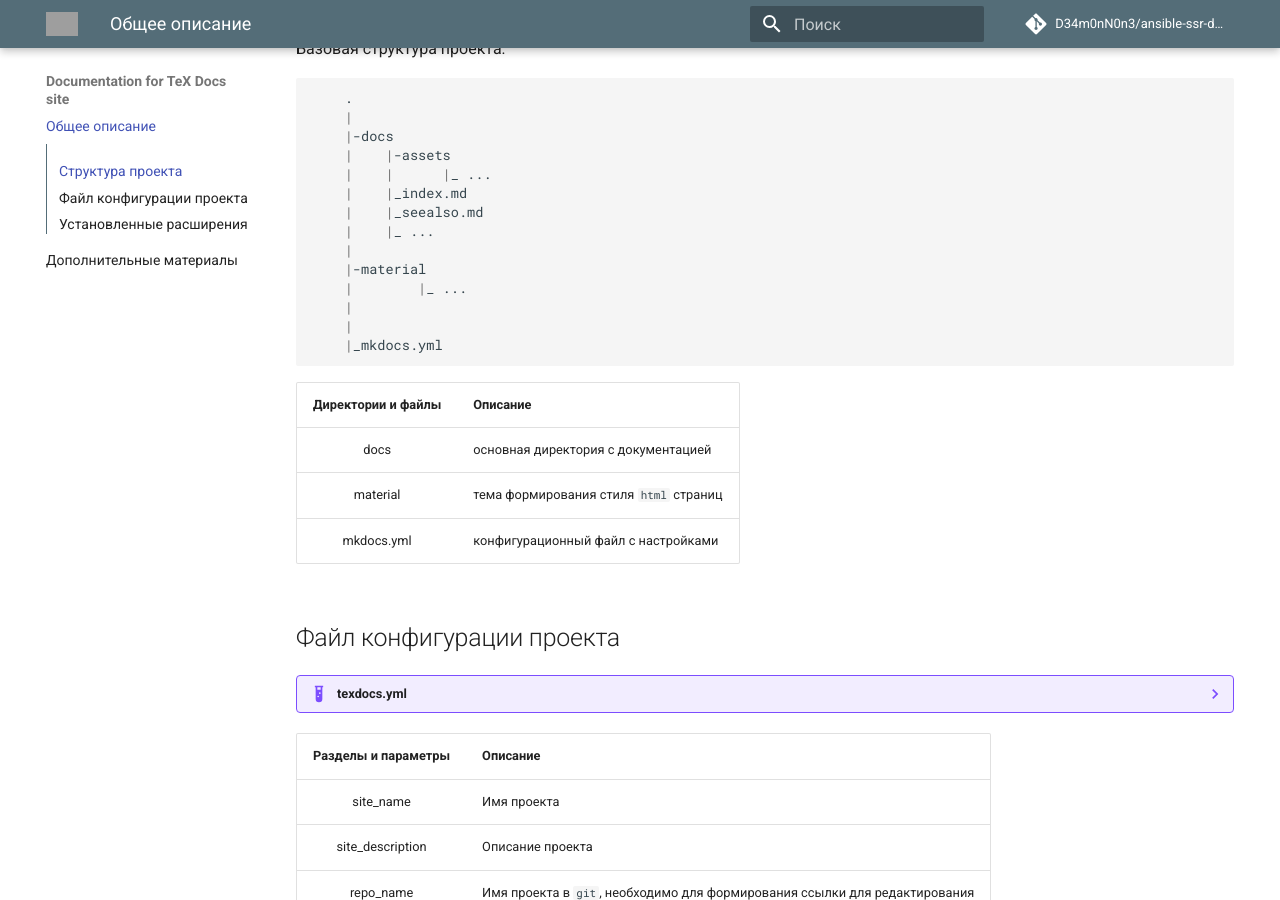
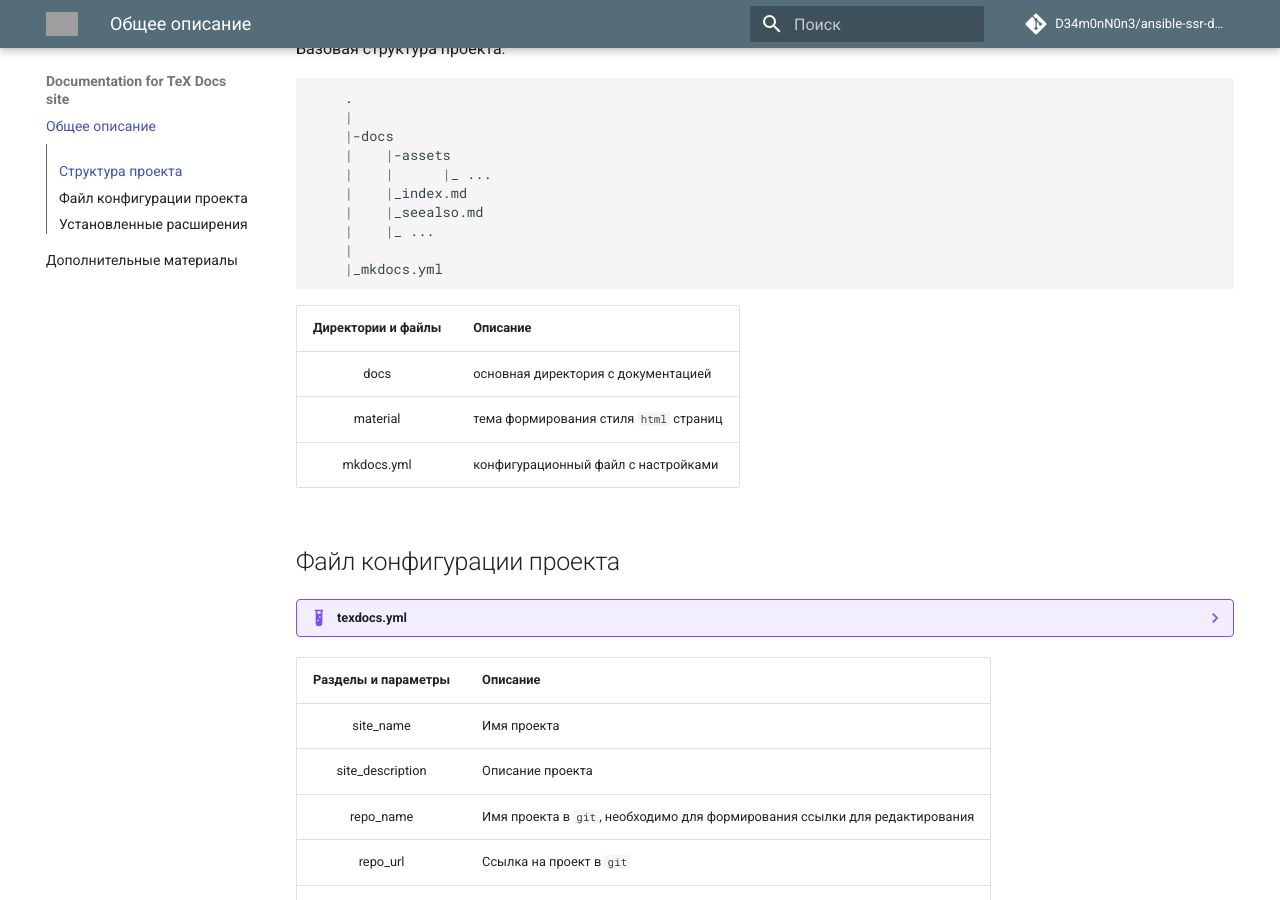
Before and after one commit to D34m0nN0n3/ansible-ssr-texdocs, an MkDocs documentation site: the page built from docs/index.md, in a window 1280 px wide and 900 px high, scrolled down 1749 px. Built offline with MkDocs 1.6.1 and Material for MkDocs 9.7.7, drawn with Linux system fonts in a browser that asks for light colours; a script that is not in the unit is left out; comment, search, counter and statistics services are not loaded; grey boxes are pictures that could not be loaded.

Commit message:
Update index.md

````diff
--- a/docs/index.md
+++ b/docs/index.md
@@ -33,10 +33,6 @@ TeX Docs - сервис автоматической генерации доку
     |    |_index.md
     |    |_seealso.md
     |    |_ ...
-    |
-    |-material
-    |        |_ ...
-    |
     |
     |_mkdocs.yml
 ```
````
